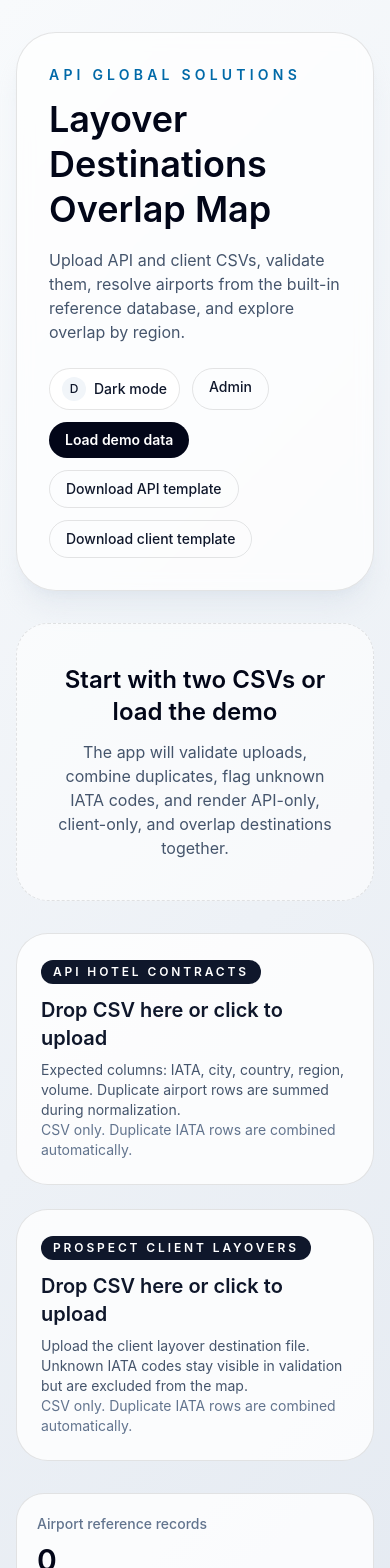
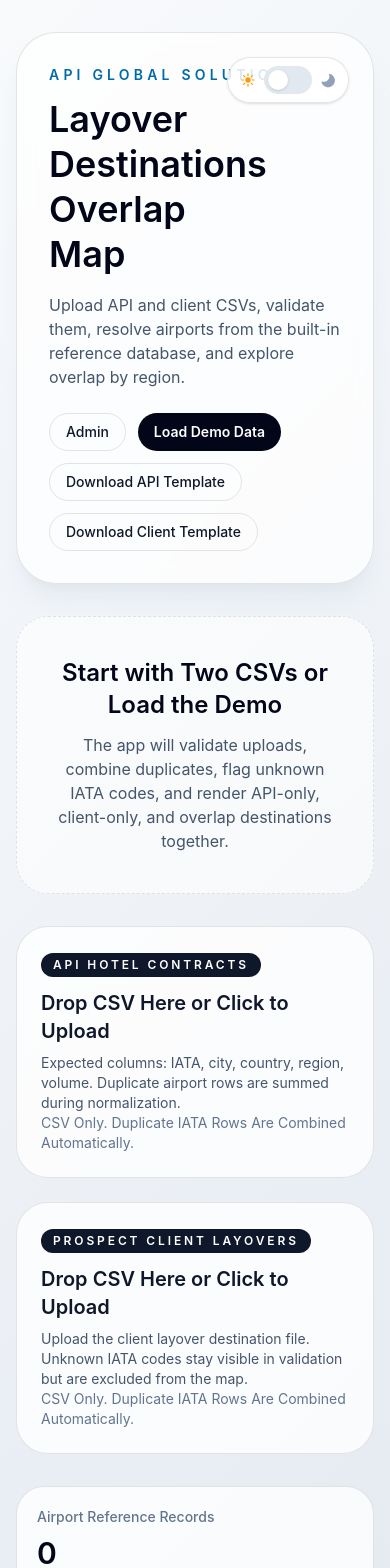
Before and after one commit to ecandamo/map-overlap-tool, a Next.js app: page / in a window 390 px wide. Shown: the top 1568 px of the page. Built offline with nearby package versions, Linux system fonts and the light colour scheme; no server answers; the database is empty.

Commit message:
Update admin UI labels and toggle

```diff
--- a/src/components/admin-airports.tsx
+++ b/src/components/admin-airports.tsx
@@ -145,7 +145,7 @@ export function AdminAirports() {
   if (!session.authenticated) {
     return (
       <section className="mx-auto max-w-xl rounded-[2rem] border border-black/10 bg-white/80 p-8 shadow-sm dark:border-white/10 dark:bg-white/5">
-        <h1 className="text-2xl font-semibold text-slate-950 dark:text-white">Admin login</h1>
+        <h1 className="text-2xl font-semibold text-slate-950 dark:text-white">Admin Login</h1>
         <p className="mt-2 text-sm text-slate-600 dark:text-slate-300">This area is only for managing airport reference data.</p>
         <p className="mt-2 text-sm text-slate-500 dark:text-slate-400">
           Set `ADMIN_EMAIL` and `ADMIN_PASSWORD` in `.env.local`, then sign in here.
@@ -153,7 +153,7 @@ export function AdminAirports() {
         <form onSubmit={handleLogin} className="mt-6 space-y-4">
           <input value={email} onChange={(event) => setEmail(event.target.value)} className="w-full rounded-2xl border border-black/10 bg-white px-4 py-3 dark:border-white/10 dark:bg-slate-950" placeholder="Email" />
           <input type="password" value={password} onChange={(event) => setPassword(event.target.value)} className="w-full rounded-2xl border border-black/10 bg-white px-4 py-3 dark:border-white/10 dark:bg-slate-950" placeholder="Password" />
-          <button className="rounded-full bg-slate-950 px-5 py-3 text-sm font-semibold text-white dark:bg-white dark:text-slate-950">Sign in</button>
+          <button className="rounded-full bg-slate-950 px-5 py-3 text-sm font-semibold text-white dark:bg-white dark:text-slate-950">Sign In</button>
         </form>
         {message ? <p className="mt-4 text-sm text-slate-500 dark:text-slate-400">{message}</p> : null}
       </section>
@@ -164,22 +164,22 @@ export function AdminAirports() {
     <div className="space-y-8">
       <section className="flex flex-col gap-4 rounded-[2rem] border border-black/10 bg-white/80 p-6 dark:border-white/10 dark:bg-white/5 md:flex-row md:items-center md:justify-between">
         <div>
-          <h1 className="text-2xl font-semibold text-slate-950 dark:text-white">Airport reference admin</h1>
+          <h1 className="text-2xl font-semibold text-slate-950 dark:text-white">Airport Reference Admin</h1>
           <p className="mt-2 text-sm text-slate-600 dark:text-slate-300">Add single airports, edit existing records, or bulk-upload a master file.</p>
         </div>
         <div className="flex gap-3">
           <a href="/templates/airport-master-template.csv" className="rounded-full border border-black/10 px-4 py-2 text-sm font-medium dark:border-white/10">
-            Download template
+            Download Template
           </a>
           <button onClick={handleLogout} className="rounded-full border border-black/10 px-4 py-2 text-sm font-medium dark:border-white/10">
-            Sign out
+            Sign Out
           </button>
         </div>
       </section>
 
       <section className="grid gap-6 lg:grid-cols-[1fr_1.4fr]">
         <form onSubmit={handleSave} className="space-y-4 rounded-[2rem] border border-black/10 bg-white/80 p-6 dark:border-white/10 dark:bg-white/5">
-          <h2 className="text-lg font-semibold text-slate-950 dark:text-white">{editing ? `Edit ${editing}` : "Add airport"}</h2>
+          <h2 className="text-lg font-semibold text-slate-950 dark:text-white">{editing ? `Edit ${editing}` : "Add Airport"}</h2>
           {(["iata", "city", "country", "region"] as const).map((field) => (
             <input
               key={field}
@@ -209,7 +209,7 @@ export function AdminAirports() {
           </div>
           <div className="flex gap-3">
             <button className="rounded-full bg-slate-950 px-5 py-3 text-sm font-semibold text-white dark:bg-white dark:text-slate-950">
-              {editing ? "Update airport" : "Add airport"}
+              {editing ? "Update Airport" : "Add Airport"}
             </button>
             {editing ? (
               <button
@@ -225,7 +225,7 @@ export function AdminAirports() {
             ) : null}
           </div>
           <label className="block rounded-[1.5rem] border border-dashed border-black/10 p-4 text-sm dark:border-white/10">
-            Bulk upload airport master CSV
+            Bulk Upload Airport Master CSV
             <input
               type="file"
               accept=".csv,text/csv"
@@ -244,13 +244,13 @@ export function AdminAirports() {
         <section className="rounded-[2rem] border border-black/10 bg-white/80 p-6 dark:border-white/10 dark:bg-white/5">
           <div className="flex flex-col gap-4 md:flex-row md:items-center md:justify-between">
             <div>
-              <h2 className="text-lg font-semibold text-slate-950 dark:text-white">Airport reference records</h2>
-              <p className="mt-1 text-sm text-slate-500 dark:text-slate-400">{filteredAirports.length} rows visible</p>
+              <h2 className="text-lg font-semibold text-slate-950 dark:text-white">Airport Reference Records</h2>
+              <p className="mt-1 text-sm text-slate-500 dark:text-slate-400">{filteredAirports.length} Rows Visible</p>
             </div>
             <input
               value={search}
               onChange={(event) => setSearch(event.target.value)}
-              placeholder="Search by IATA, city, country, or region"
+              placeholder="Search by IATA, City, Country, or Region"
               className="w-full rounded-2xl border border-black/10 bg-white px-4 py-3 text-sm md:max-w-sm dark:border-white/10 dark:bg-slate-950"
             />
           </div>
@@ -297,7 +297,7 @@ export function AdminAirports() {
                 {filteredAirports.length === 0 ? (
                   <tr>
                     <td colSpan={7} className="py-6 text-slate-500 dark:text-slate-400">
-                      No airports match the current search.
+                      No Airports Match the Current Search.
                     </td>
                   </tr>
                 ) : null}
--- a/src/components/file-dropzone.tsx
+++ b/src/components/file-dropzone.tsx
@@ -54,11 +54,11 @@ export function FileDropzone({ label, description, onFileSelect, statusText }: F
           {label}
         </span>
         <div>
-          <h3 className="text-xl font-semibold text-slate-900 dark:text-white">Drop CSV here or click to upload</h3>
+          <h3 className="text-xl font-semibold text-slate-900 dark:text-white">Drop CSV Here or Click to Upload</h3>
           <p className="mt-2 max-w-md text-sm text-slate-600 dark:text-slate-300">{description}</p>
         </div>
       </div>
-      <div className="text-sm text-slate-500 dark:text-slate-400">{statusText ?? "CSV only. Duplicate IATA rows are combined automatically."}</div>
+      <div className="text-sm text-slate-500 dark:text-slate-400">{statusText ?? "CSV Only. Duplicate IATA Rows Are Combined Automatically."}</div>
       <input ref={inputRef} hidden type="file" accept=".csv,text/csv" onChange={onChange} />
     </button>
   );
--- a/src/components/map-overlap-app.tsx
+++ b/src/components/map-overlap-app.tsx
@@ -29,8 +29,8 @@ const OverlapMap = dynamic(
       <section className="rounded-[2rem] border border-black/10 bg-white/80 p-5 dark:border-white/10 dark:bg-white/5">
         <div className="flex min-h-[28rem] items-center justify-center rounded-[1.5rem] border border-dashed border-black/10 bg-white/40 text-center dark:border-white/10 dark:bg-white/5">
           <div className="max-w-md px-6">
-            <h4 className="text-xl font-semibold text-slate-950 dark:text-white">Loading map</h4>
-            <p className="mt-3 text-sm text-slate-600 dark:text-slate-300">Preparing the world map and marker layers.</p>
+            <h4 className="text-xl font-semibold text-slate-950 dark:text-white">Loading Map</h4>
+            <p className="mt-3 text-sm text-slate-600 dark:text-slate-300">Preparing the World Map and Marker Layers.</p>
           </div>
         </div>
       </section>
@@ -195,11 +195,14 @@ export function MapOverlapApp() {
   return (
     <main className="min-h-screen bg-[linear-gradient(135deg,#f8fafc_0%,#e2e8f0_45%,#fff7ed_100%)] px-4 py-8 text-slate-900 transition dark:bg-[linear-gradient(135deg,#020617_0%,#0f172a_45%,#1e293b_100%)] dark:text-slate-100 md:px-8">
       <div className="mx-auto max-w-7xl space-y-8">
-        <section className="overflow-hidden rounded-[2.5rem] border border-black/10 bg-white/75 p-8 shadow-xl shadow-slate-300/30 backdrop-blur dark:border-white/10 dark:bg-white/5 dark:shadow-none">
+        <section className="relative overflow-hidden rounded-[2.5rem] border border-black/10 bg-white/75 p-8 shadow-xl shadow-slate-300/30 backdrop-blur dark:border-white/10 dark:bg-white/5 dark:shadow-none">
+          <div className="absolute right-6 top-6 z-10">
+            <ThemeToggle />
+          </div>
           <div className="flex flex-col gap-6 lg:flex-row lg:items-end lg:justify-between">
             <div className="max-w-3xl">
               <p className="text-sm font-semibold uppercase tracking-[0.3em] text-sky-700 dark:text-sky-300">API GLOBAL SOLUTIONS</p>
-              <h1 className="mt-3 text-4xl font-semibold leading-tight text-slate-950 dark:text-white md:text-6xl">
+              <h1 className="mt-3 pr-24 text-4xl font-semibold leading-tight text-slate-950 dark:text-white md:text-6xl">
                 Layover Destinations Overlap Map
               </h1>
               <p className="mt-4 text-base text-slate-600 dark:text-slate-300 md:text-lg">
@@ -207,24 +210,23 @@ export function MapOverlapApp() {
               </p>
             </div>
             <div className="flex flex-wrap gap-3">
-              <ThemeToggle />
               <a href="/admin" className="rounded-full border border-black/10 px-4 py-2 text-sm font-medium dark:border-white/10">
                 Admin
               </a>
               <button onClick={handleLoadDemo} className="rounded-full bg-slate-950 px-4 py-2 text-sm font-semibold text-white dark:bg-white dark:text-slate-950">
-                Load demo data
+                Load Demo Data
               </button>
               <button
                 onClick={() => downloadTextFile("api-template.csv", "IATA,city,country,region,volume\nLHR,London,United Kingdom,Europe,320\nJFK,New York,United States,North America,220\n")}
                 className="rounded-full border border-black/10 px-4 py-2 text-sm font-medium dark:border-white/10"
               >
-                Download API template
+                Download API Template
               </button>
               <button
                 onClick={() => downloadTextFile("client-template.csv", "IATA,city,country,region,volume\nSIN,Singapore,Singapore,Asia Pacific,150\nLHR,London,United Kingdom,Europe,290\n")}
                 className="rounded-full border border-black/10 px-4 py-2 text-sm font-medium dark:border-white/10"
               >
-                Download client template
+                Download Client Template
               </button>
             </div>
           </div>
@@ -232,7 +234,7 @@ export function MapOverlapApp() {
 
         {!apiResult || !clientResult ? (
           <section className="rounded-[2rem] border border-dashed border-black/10 bg-white/60 p-10 text-center dark:border-white/10 dark:bg-white/5">
-            <h2 className="text-2xl font-semibold text-slate-950 dark:text-white">Start with two CSVs or load the demo</h2>
+            <h2 className="text-2xl font-semibold text-slate-950 dark:text-white">Start with Two CSVs or Load the Demo</h2>
             <p className="mt-3 text-slate-600 dark:text-slate-300">
               The app will validate uploads, combine duplicates, flag unknown IATA codes, and render API-only, client-only, and overlap destinations together.
             </p>
@@ -241,32 +243,32 @@ export function MapOverlapApp() {
 
         <section className="grid gap-6 lg:grid-cols-2">
           <FileDropzone
-            label="API hotel contracts"
+            label="API Hotel Contracts"
             description="Expected columns: IATA, city, country, region, volume. Duplicate airport rows are summed during normalization."
             onFileSelect={(file) => void handleFile(file, "api")}
-            statusText={apiResult ? `${apiResult.fileName} loaded with ${apiResult.normalizedRows.length} unique airports.` : undefined}
+            statusText={apiResult ? `${apiResult.fileName} Loaded with ${apiResult.normalizedRows.length} Unique Airports.` : undefined}
           />
           <FileDropzone
-            label="Prospect client layovers"
+            label="Prospect Client Layovers"
             description="Upload the client layover destination file. Unknown IATA codes stay visible in validation but are excluded from the map."
             onFileSelect={(file) => void handleFile(file, "client")}
-            statusText={clientResult ? `${clientResult.fileName} loaded with ${clientResult.normalizedRows.length} unique airports.` : undefined}
+            statusText={clientResult ? `${clientResult.fileName} Loaded with ${clientResult.normalizedRows.length} Unique Airports.` : undefined}
           />
         </section>
 
         <section className="grid gap-4 md:grid-cols-3">
           <div className="rounded-[1.75rem] border border-black/10 bg-white/80 p-5 dark:border-white/10 dark:bg-white/5">
-            <p className="text-sm font-medium text-slate-500 dark:text-slate-400">Airport reference records</p>
+            <p className="text-sm font-medium text-slate-500 dark:text-slate-400">Airport Reference Records</p>
             <p className="mt-2 text-3xl font-semibold text-slate-950 dark:text-white">{formatNumber(airportMap.size)}</p>
             <p className="mt-2 text-sm text-slate-600 dark:text-slate-300">Built-in airport master rows available for IATA-to-coordinate matching.</p>
           </div>
           <div className="rounded-[1.75rem] border border-black/10 bg-white/80 p-5 dark:border-white/10 dark:bg-white/5">
-            <p className="text-sm font-medium text-slate-500 dark:text-slate-400">API rows matched</p>
+            <p className="text-sm font-medium text-slate-500 dark:text-slate-400">API Rows Matched</p>
             <p className="mt-2 text-3xl font-semibold text-slate-950 dark:text-white">{formatNumber(apiResult?.matchedIatas.length ?? 0)}</p>
             <p className="mt-2 text-sm text-slate-600 dark:text-slate-300">Unique API IATA codes currently resolvable from the airport reference set.</p>
           </div>
           <div className="rounded-[1.75rem] border border-black/10 bg-white/80 p-5 dark:border-white/10 dark:bg-white/5">
-            <p className="text-sm font-medium text-slate-500 dark:text-slate-400">Client rows matched</p>
+            <p className="text-sm font-medium text-slate-500 dark:text-slate-400">Client Rows Matched</p>
             <p className="mt-2 text-3xl font-semibold text-slate-950 dark:text-white">{formatNumber(clientResult?.matchedIatas.length ?? 0)}</p>
             <p className="mt-2 text-sm text-slate-600 dark:text-slate-300">Unique client IATA codes currently resolvable from the airport reference set.</p>
           </div>
@@ -280,7 +282,7 @@ export function MapOverlapApp() {
             </div>
             <div className="mt-4 space-y-4">
               <label className="block">
-                <span className="mb-2 block text-sm font-medium">Region filter</span>
+                <span className="mb-2 block text-sm font-medium">Region Filter</span>
                 <select
                   value={region}
                   onChange={(event) => setRegion(event.target.value)}
@@ -296,8 +298,8 @@ export function MapOverlapApp() {
                 Showing {formatNumber(filteredPoints.length)} mapped destinations in {region === REGION_ALL ? "all regions" : region}.
               </p>
               <div className="flex flex-wrap gap-3">
-                <ColorPicker label="API-only" value={colors.apiOnly} onChange={(value) => setColor("apiOnly", value)} />
-                <ColorPicker label="Client-only" value={colors.clientOnly} onChange={(value) => setColor("clientOnly", value)} />
+                <ColorPicker label="API-Only" value={colors.apiOnly} onChange={(value) => setColor("apiOnly", value)} />
+                <ColorPicker label="Client-Only" value={colors.clientOnly} onChange={(value) => setColor("clientOnly", value)} />
                 <ColorPicker label="Overlap" value={colors.overlap} onChange={(value) => setColor("overlap", value)} />
               </div>
             </div>
@@ -305,13 +307,13 @@ export function MapOverlapApp() {
         </section>
 
         <section className="grid gap-4 md:grid-cols-2 xl:grid-cols-4">
-          <SummaryCard label="API destinations" value={formatNumber(summary.apiDestinations)} accent={colors.apiOnly} />
-          <SummaryCard label="Client destinations" value={formatNumber(summary.clientDestinations)} accent={colors.clientOnly} />
-          <SummaryCard label="Overlap destinations" value={formatNumber(summary.overlapDestinations)} accent={colors.overlap} />
+          <SummaryCard label="API Destinations" value={formatNumber(summary.apiDestinations)} accent={colors.apiOnly} />
+          <SummaryCard label="Client Destinations" value={formatNumber(summary.clientDestinations)} accent={colors.clientOnly} />
+          <SummaryCard label="Overlap Destinations" value={formatNumber(summary.overlapDestinations)} accent={colors.overlap} />
           <SummaryCard
             label="Overlap %"
             value={formatPercent(summary.overlapPercent)}
-            detail={summary.topOverlapAirports.length > 0 ? `Top overlaps: ${summary.topOverlapAirports.map((point) => point.iata).join(", ")}` : "Upload data to see top overlapping airports."}
+            detail={summary.topOverlapAirports.length > 0 ? `Top Overlaps: ${summary.topOverlapAirports.map((point) => point.iata).join(", ")}` : "Upload Data to See Top Overlapping Airports."}
           />
         </section>
 
@@ -320,16 +322,16 @@ export function MapOverlapApp() {
         </section>
 
         <section className="grid gap-6 xl:grid-cols-2">
-          <ValidationPanel result={apiResult} title="API validation" />
+          <ValidationPanel result={apiResult} title="API Validation" />
           <ValidationPanel result={clientResult} title="Client Validation" />
         </section>
 
         <TopOverlapList rows={summary.topOverlapAirports} />
 
-        <section className="grid gap-6 xl:grid-cols-3">
-          <DataTable title="API-only destinations" rows={categorizedRows.apiOnly} />
-          <DataTable title="Client-only destinations" rows={categorizedRows.clientOnly} />
-          <DataTable title="Overlap destinations" rows={categorizedRows.overlap} />
+        <section className="grid gap-6 xl:grid-cols-[0.95fr_0.95fr_1.3fr]">
+          <DataTable title="API-Only Destinations" rows={categorizedRows.apiOnly} volumeColumns="api" />
+          <DataTable title="Client-Only Destinations" rows={categorizedRows.clientOnly} volumeColumns="client" />
+          <DataTable title="Overlap Destinations" rows={categorizedRows.overlap} volumeColumns="both" />
         </section>
       </div>
     </main>
--- a/src/components/theme-toggle.tsx
+++ b/src/components/theme-toggle.tsx
@@ -3,23 +3,71 @@
 import { useAppStore } from "@/lib/store";
 import { cn } from "@/lib/utils";
 
+function SunIcon({ active }: { active: boolean }) {
+  return (
+    <svg aria-hidden="true" viewBox="0 0 24 24" className={cn("h-4 w-4", active ? "text-amber-500" : "text-slate-400 dark:text-slate-500")}>
+      <circle cx="12" cy="12" r="4" fill="currentColor" />
+      <g stroke="currentColor" strokeLinecap="round" strokeWidth="1.8">
+        <path d="M12 2.75v2.5" />
+        <path d="M12 18.75v2.5" />
+        <path d="M21.25 12h-2.5" />
+        <path d="M5.25 12h-2.5" />
+        <path d="M18.54 5.46l-1.77 1.77" />
+        <path d="M7.23 16.77l-1.77 1.77" />
+        <path d="M18.54 18.54l-1.77-1.77" />
+        <path d="M7.23 7.23L5.46 5.46" />
+      </g>
+    </svg>
+  );
+}
+
+function MoonIcon({ active }: { active: boolean }) {
+  return (
+    <svg aria-hidden="true" viewBox="0 0 24 24" className={cn("h-4 w-4", active ? "text-slate-950 dark:text-slate-50" : "text-slate-400 dark:text-slate-500")}>
+      <path
+        fill="currentColor"
+        d="M14.9 2.8a1 1 0 0 0-1.21 1.27 8.2 8.2 0 0 1-10.2 10.2 1 1 0 0 0-1.27 1.21A10.25 10.25 0 1 0 14.9 2.8Z"
+      />
+    </svg>
+  );
+}
+
 export function ThemeToggle() {
   const theme = useAppStore((state) => state.theme);
   const setTheme = useAppStore((state) => state.setTheme);
+  const isDark = theme === "dark";
 
   return (
     <button
       type="button"
-      onClick={() => setTheme(theme === "light" ? "dark" : "light")}
+      role="switch"
+      aria-checked={isDark}
+      aria-label={isDark ? "Switch to Light Mode" : "Switch to Dark Mode"}
+      onClick={() => setTheme(isDark ? "light" : "dark")}
       className={cn(
-        "inline-flex items-center gap-2 rounded-full border px-3 py-2 text-sm font-medium transition",
-        "border-black/10 bg-white/80 text-slate-900 hover:bg-white dark:border-white/10 dark:bg-slate-900/70 dark:text-slate-100 dark:hover:bg-slate-900"
+        "inline-flex items-center gap-3 rounded-full border px-3 py-2 transition-colors duration-200",
+        "border-black/10 bg-white/85 text-slate-900 shadow-sm hover:bg-white dark:border-white/10 dark:bg-slate-950/80 dark:text-slate-100 dark:hover:bg-slate-950"
       )}
     >
-      <span className="inline-flex h-6 w-6 items-center justify-center rounded-full bg-slate-100 text-xs dark:bg-slate-800">
-        {theme === "light" ? "D" : "L"}
+      <span className="flex items-center gap-2">
+        <SunIcon active={!isDark} />
+        <span
+          aria-hidden="true"
+          className={cn(
+            "relative flex h-7 w-12 items-center rounded-full p-1 transition-colors duration-200",
+            isDark ? "bg-slate-700" : "bg-slate-200"
+          )}
+        >
+          <span
+            className={cn(
+              "h-5 w-5 rounded-full bg-white shadow-sm transition-transform duration-200 dark:bg-slate-50",
+              isDark ? "translate-x-5" : "translate-x-0"
+            )}
+          />
+        </span>
+        <MoonIcon active={isDark} />
       </span>
-      {theme === "light" ? "Dark mode" : "Light mode"}
+      <span className="sr-only">{isDark ? "Dark Mode Enabled" : "Light Mode Enabled"}</span>
     </button>
   );
 }
```
Also changed, not shown: src/components/data-table.tsx (+12 -8 lines), src/components/overlap-map.tsx (+7 -7 lines), src/components/top-overlap-list.tsx (+4 -4 lines), src/components/validation-panel.tsx (+11 -11 lines), 1 other file (tests, documents, lock files or other folders).
